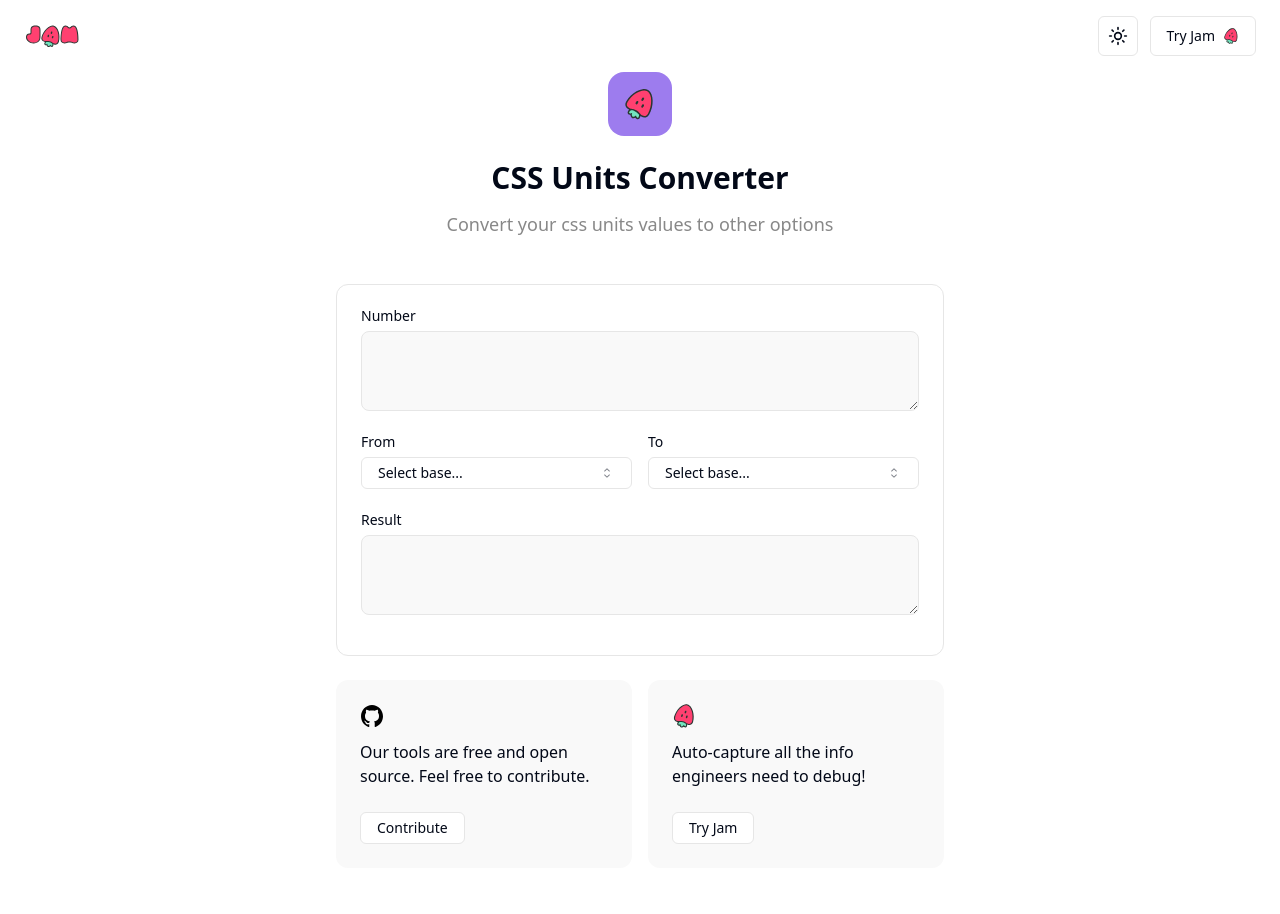
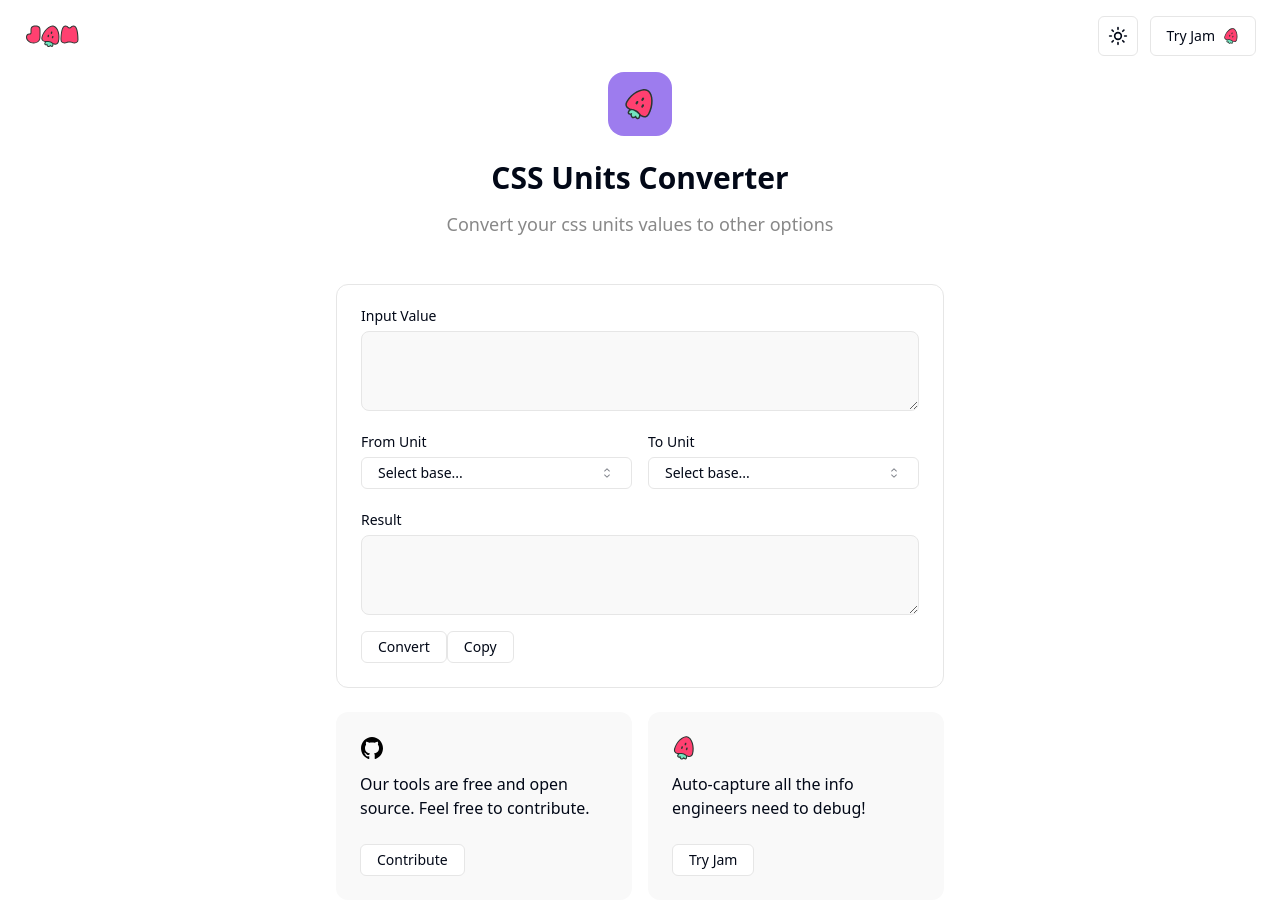
Before and after one commit to jamdotdev/jam-dev-utilities, a Next.js app: page /utilities/css-units-converter in a window 1280 px wide. Shown: the top 914 px of the page. Built offline with nearby package versions, Linux system fonts and the light colour scheme.

Commit message:
feature: css converter calc functions and component

```diff
--- /dev/null
+++ b/components/utils/css-units-converter.utils.ts
@@ -0,0 +1,67 @@
+export function pxToRem(px: number, base: number = 16): number {
+  return px / base;
+}
+
+export function remToPx(rem: number, base: number = 16): number {
+  return rem * base;
+}
+
+export function pxToEm(px: number, base: number = 16): number {
+  return px / base;
+}
+
+export function emToPx(em: number, base: number = 16): number {
+  return em * base;
+}
+
+export function pxToVw(px: number, viewportWidth: number): number {
+  return (px / viewportWidth) * 100;
+}
+
+export function vwToPx(vw: number, viewportWidth: number): number {
+  return (vw / 100) * viewportWidth;
+}
+
+export function pxToVh(px: number, viewportHeight: number): number {
+  return (px / viewportHeight) * 100;
+}
+
+export function vhToPx(vh: number, viewportHeight: number): number {
+  return (vh / 100) * viewportHeight;
+}
+
+export function pxToVmin(
+  px: number,
+  viewportWidth: number,
+  viewportHeight: number
+): number {
+  const vmin = Math.min(viewportWidth, viewportHeight);
+  return (px / vmin) * 100;
+}
+
+export function vminToPx(
+  vmin: number,
+  viewportWidth: number,
+  viewportHeight: number
+): number {
+  const min = Math.min(viewportWidth, viewportHeight);
+  return (vmin / 100) * min;
+}
+
+export function pxToVmax(
+  px: number,
+  viewportWidth: number,
+  viewportHeight: number
+): number {
+  const vmax = Math.max(viewportWidth, viewportHeight);
+  return (px / vmax) * 100;
+}
+
+export function vmaxToPx(
+  vmax: number,
+  viewportWidth: number,
+  viewportHeight: number
+): number {
+  const max = Math.max(viewportWidth, viewportHeight);
+  return (vmax / 100) * max;
+}
--- a/components/utils/tools-list.ts
+++ b/components/utils/tools-list.ts
@@ -97,8 +97,7 @@ export const tools = [
   },
   {
     title: "CSS Units Converter",
-    description:
-      "Easily convert your CSS units to other units values.",
+    description: "Easily convert your CSS units to other units values.",
     link: "/utilities/css-units-converter",
   },
 ];
--- a/pages/utilities/css-units-converter.tsx
+++ b/pages/utilities/css-units-converter.tsx
@@ -1,19 +1,112 @@
 import { useState } from "react";
 import CallToActionGrid from "@/components/CallToActionGrid";
 import { CMDK } from "@/components/CMDK";
-// import { Button } from "@/components/ds/ButtonComponent";
 import { Card } from "@/components/ds/CardComponent";
-// import { Textarea } from "@/components/ds/TextareaComponent";
 import Header from "@/components/Header";
 import Meta from "@/components/Meta";
 import PageHeader from "@/components/PageHeader";
 import { Label } from "@/components/ds/LabelComponent";
 import { Combobox } from "@/components/ds/ComboboxComponent";
 import { Textarea } from "@/components/ds/TextareaComponent";
+import { Button } from "@/components/ds/ButtonComponent";
+import { useCopyToClipboard } from "@/components/hooks/useCopyToClipboard";
+import {
+  pxToRem,
+  remToPx,
+  pxToEm,
+  emToPx,
+  pxToVw,
+  vwToPx,
+  pxToVh,
+  vhToPx,
+  pxToVmin,
+  vminToPx,
+  pxToVmax,
+  vmaxToPx,
+} from "@/components/utils/css-units-converter.utils";
 
 export default function CSSUnitsConverter() {
-  const [toUnits, setUnits] = useState(2);
-  console.log(toUnits);
+  const [htmlInput, setHtmlInput] = useState("");
+  const [fromUnit, setFromUnit] = useState("");
+  const [cssInput, setCssInput] = useState("");
+  const [toUnit, setToUnit] = useState("");
+  const [output, setOutput] = useState("");
+
+  const { buttonText, handleCopy } = useCopyToClipboard();
+
+  const convertUnits = () => {
+    const value = parseFloat(htmlInput);
+    const containerWidthValue = parseFloat(cssInput);
+    if (isNaN(value) || (needsContainerInput && isNaN(containerWidthValue))) {
+      window.alert("Please provide valid values");
+      return;
+    }
+
+    let convertedValue: string | number = "Invalid conversion";
+    switch (fromUnit) {
+      case "px":
+        if (toUnit === "rem") convertedValue = pxToRem(value);
+        else if (toUnit === "em") convertedValue = pxToEm(value);
+        else if (toUnit === "vw" && containerWidthValue !== null)
+          convertedValue = pxToVw(value, containerWidthValue);
+        else if (toUnit === "vh" && containerWidthValue !== null)
+          convertedValue = pxToVh(value, containerWidthValue);
+        else if (toUnit === "vmin" && containerWidthValue !== null)
+          convertedValue = pxToVmin(
+            value,
+            containerWidthValue,
+            containerWidthValue
+          );
+        else if (toUnit === "vmax" && containerWidthValue !== null)
+          convertedValue = pxToVmax(
+            value,
+            containerWidthValue,
+            containerWidthValue
+          );
+        break;
+      case "rem":
+        if (toUnit === "px") convertedValue = remToPx(value);
+        break;
+      case "em":
+        if (toUnit === "px") convertedValue = emToPx(value);
+        break;
+      case "vw":
+        if (toUnit === "px" && containerWidthValue !== null)
+          convertedValue = vwToPx(value, containerWidthValue);
+        break;
+      case "vh":
+        if (toUnit === "px" && containerWidthValue !== null)
+          convertedValue = vhToPx(value, containerWidthValue);
+        break;
+      case "vmin":
+        if (toUnit === "px" && containerWidthValue !== null)
+          convertedValue = vminToPx(
+            value,
+            containerWidthValue,
+            containerWidthValue
+          );
+        break;
+      case "vmax":
+        if (toUnit === "px" && containerWidthValue !== null)
+          convertedValue = vmaxToPx(
+            value,
+            containerWidthValue,
+            containerWidthValue
+          );
+        break;
+      default:
+        convertedValue = "Invalid conversion";
+    }
+
+    if (typeof convertedValue === "number") {
+      convertedValue = convertedValue.toFixed(3);
+    }
+    setOutput(convertedValue.toString());
+  };
+
+  const needsContainerInput =
+    ["vw", "vh", "vmin", "vmax"].includes(fromUnit) ||
+    ["vw", "vh", "vmin", "vmax"].includes(toUnit);
 
   return (
     <main>
@@ -32,27 +125,51 @@ export default function CSSUnitsConverter() {
       <section className="container max-w-2xl mb-6">
         <Card className="flex flex-col p-6 hover:shadow-none shadow-none rounded-xl">
           <div>
-            <Label>Number</Label>
-            <Textarea className="mb-6" rows={3} />
+            <Label>Input Value</Label>
+            <Textarea
+              className="mb-6"
+              rows={3}
+              value={htmlInput}
+              onChange={(e) => setHtmlInput(e.target.value)}
+            />
             <div className="mb-6 flex w-full gap-4">
               <div className="flex flex-1 flex-col">
-                <Label>From</Label>
+                <Label>From Unit</Label>
                 <Combobox
-                  data={data}
-                  onSelect={(value) => setUnits(parseInt(value))}
+                  data={unitOptions}
+                  onSelect={(value) => setFromUnit(value)}
                 />
               </div>
               <div className="flex flex-1 flex-col">
-                <Label>To</Label>
+                <Label>To Unit</Label>
                 <Combobox
-                  data={data}
-                  onSelect={(value) => setUnits(parseInt(value))}
+                  data={unitOptions}
+                  onSelect={(value) => setToUnit(value)}
                 />
               </div>
             </div>
+            {needsContainerInput && (
+              <div className="mb-6">
+                <Label>Container Width (px)</Label>
+                <Textarea
+                  className="mb-6"
+                  rows={1}
+                  value={cssInput}
+                  onChange={(e) => setCssInput(e.target.value)}
+                />
+              </div>
+            )}
 
             <Label>Result</Label>
-            <Textarea value={""} rows={3} readOnly className="mb-4" />
+            <Textarea value={output} rows={3} readOnly className="mb-4" />
+
+            <Button variant="outline" onClick={convertUnits}>
+              Convert
+            </Button>
+
+            <Button variant="outline" onClick={() => handleCopy(output)}>
+              {buttonText}
+            </Button>
           </div>
         </Card>
       </section>
@@ -62,37 +179,15 @@ export default function CSSUnitsConverter() {
   );
 }
 
-const data = [
-  {
-    value: "px",
-    label: "Px",
-  },
-  {
-    value: "rem",
-    label: "Rem",
-  },
-  {
-    value: "em",
-    label: "Em",
-  },
-  {
-    value: "%",
-    label: "Percent",
-  },
-  {
-    value: "vw",
-    label: "Viewport Width (vw)",
-  },
-  {
-    value: "vh",
-    label: "Viewport Height (vh)",
-  },
-  {
-    value: "vmin",
-    label: "Viewport Min (vmin)",
-  },
-  {
-    value: "vmax",
-    label: "Viewport Max (vmax)",
-  }
+const unitOptions = [
+  { value: "px", label: "Pixels (px)" },
+  { value: "rem", label: "Rems (rem)" },
+  { value: "em", label: "Ems (em)" },
+  { value: "vw", label: "Viewport Width (vw)" },
+  { value: "vh", label: "Viewport Height (vh)" },
+  { value: "vmin", label: "Viewport Min (vmin)" },
+  { value: "vmax", label: "Viewport Max (vmax)" },
 ];
+
+
+// TODO create a func mapper - ref useState names - create test file
```
Also changed, not shown: 1 other file (tests, documents, lock files or other folders).
